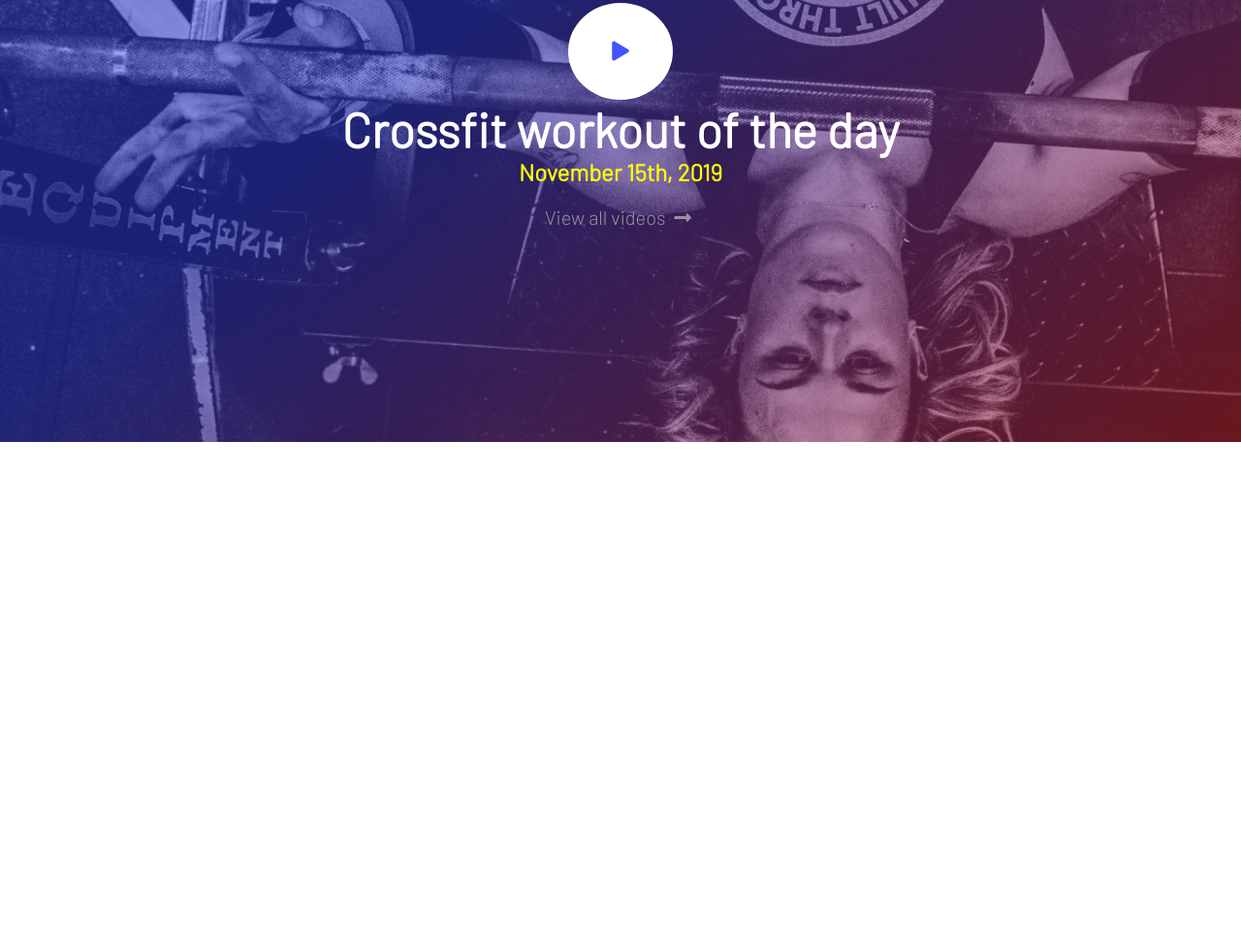
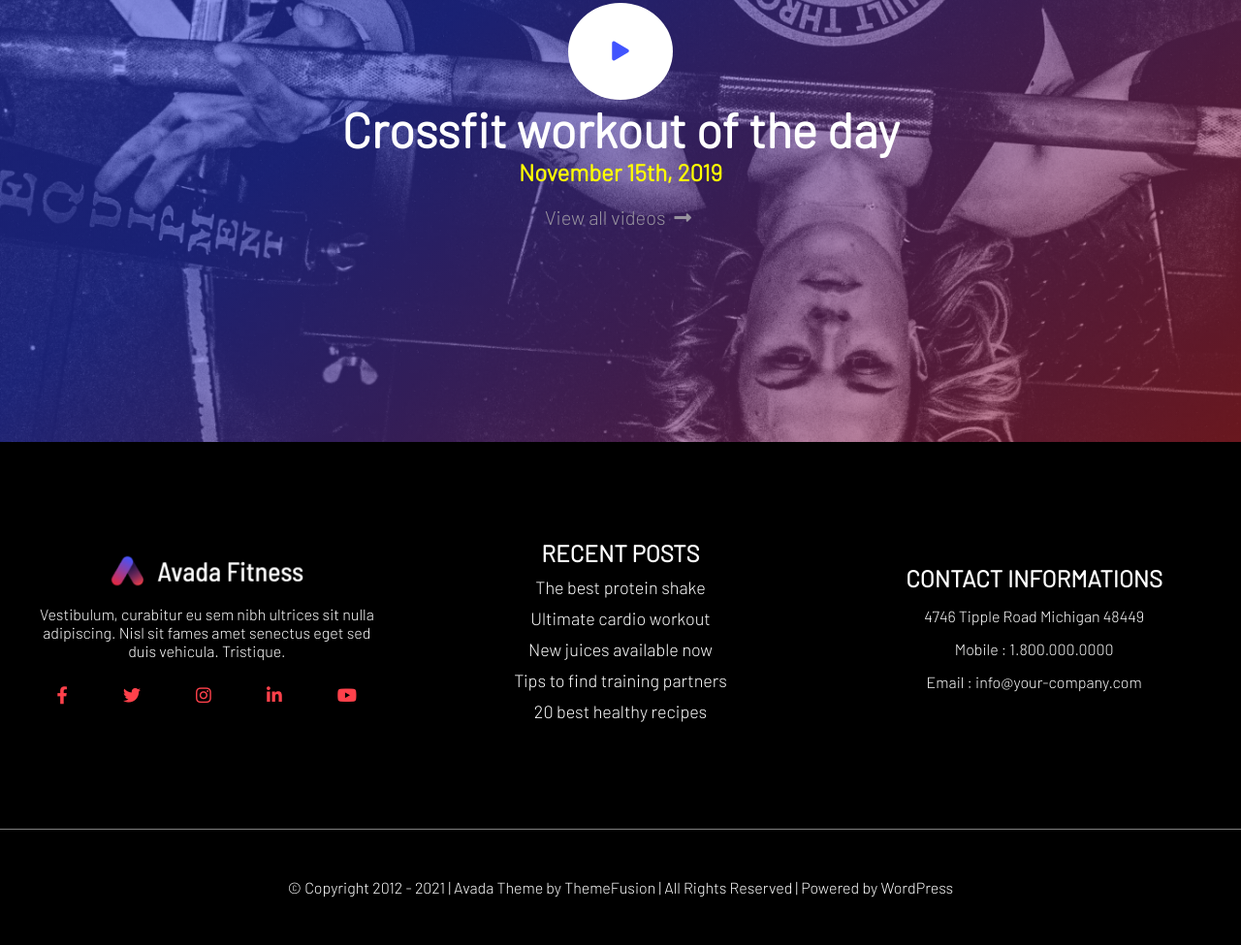
Before and after one commit to roy-naim/proj-html-vuejs, a website: page index.html in a window 1280 px wide. Shown: the part 6185-7160 px from the top of the page at 97% size. Before the commit the page ends 6641 px from the top, so only its background shows below. Drawn offline with nearby package versions, Linux system fonts and the light colour scheme.

Commit message:
footer updated

```diff
--- a/index.html
+++ b/index.html
@@ -268,7 +268,45 @@
     </main>
 
     <footer>
+      <div class="line-bottom">
+        <div class="container py-100">
+          <div class="card flex-wrap">
+            <div class="box-footer text-center">
+              <img src="./assets/img/logo-footer.png" alt="logo-footer">
+              <p>Vestibulum, curabitur eu sem nibh ultrices sit nulla adipiscing. Nisl sit fames amet senectus eget sed duis vehicula. Tristique.</p>
+              <ul class="flex-spacear">
+                <li><a href="#"><i class="social-ic fab fa-facebook-f"></i></a></li>
+                <li><a href="#"><i class="social-ic fab fa-twitter"></i></a></li>
+                <li><a href="#"><i class="social-ic fab fa-instagram"></i></a></li>
+                <li><a href="#"><i class="social-ic fab fa-linkedin-in"></i></a></li>
+                <li><a href="#"><i class="social-ic fab fa-youtube"></i></a></li>
+              </ul>
 
+            </div>
+            <div class="box-footer text-center">
+              <h2 class="text-uppercase">Recent Posts</h2>
+              <ul>
+                <li><a href="#">The best protein shake </i></a></li>
+                <li><a href="#">Ultimate cardio workout</a></li>
+                <li><a href="#">New juices available now</i></a></li>
+                <li><a href="#">Tips to find training partners</i></a></li>
+                <li><a href="#">20 best healthy recipes</i></a></li>
+              </ul>
+
+            </div>
+            <div class="box-footer text-center">
+              <h2 class="text-uppercase">Contact Informations</h2>
+              <p>4746 Tipple Road Michigan 48449</p>
+              <p>Mobile : 1.800.000.0000</p>
+              <p>Email : info@your-company.com</p>
+            </div>
+
+          </div>
+        </div>
+      </div>
+      <div class="copyright container text-center py-50">
+        <p>© Copyright 2012 - 2021 | Avada Theme by ThemeFusion | All Rights Reserved | Powered by WordPress</p>
+      </div>
     </footer>
   </div>
 
--- a/src/partials/_common.scss
+++ b/src/partials/_common.scss
@@ -80,6 +80,11 @@
   padding-bottom: 20px;
 }
 
+.py-50 {
+  padding-top: 50px;
+  padding-bottom: 50px;
+}
+
 .py-100 {
   padding-top: 100px;
   padding-bottom: 100px;
--- a/src/partials/_footer.scss
+++ b/src/partials/_footer.scss
@@ -0,0 +1,27 @@
+footer {
+  background-color: #000;
+  color: #fff;
+  .line-bottom {
+    border-bottom: 1px solid grey;
+    .box-footer {
+      background-color: rgba(0, 0, 0, 0);
+      width: calc(100% / 3 - 60px);
+      margin: 0 30px;
+      // padding: 30px 10px;
+      p {
+        margin: 15px 0;
+      }
+      .social-ic {
+        color: $social-ic;
+      }
+      li {
+        margin: 10px 0;
+        & a {
+          color: #fff;
+          font-size: 18px;
+
+        }
+      }
+    }
+  }
+}
--- a/src/partials/_variables.scss
+++ b/src/partials/_variables.scss
@@ -1,3 +1,4 @@
 $font_family: 'Barlow', sans-serif;
 $text_red: #ff414b;
 $text_grey: #98939f;
+$social-ic: #ff414b;
```
Also changed, not shown: assets/css/master.css, assets/img/logo-footer.png (added).
